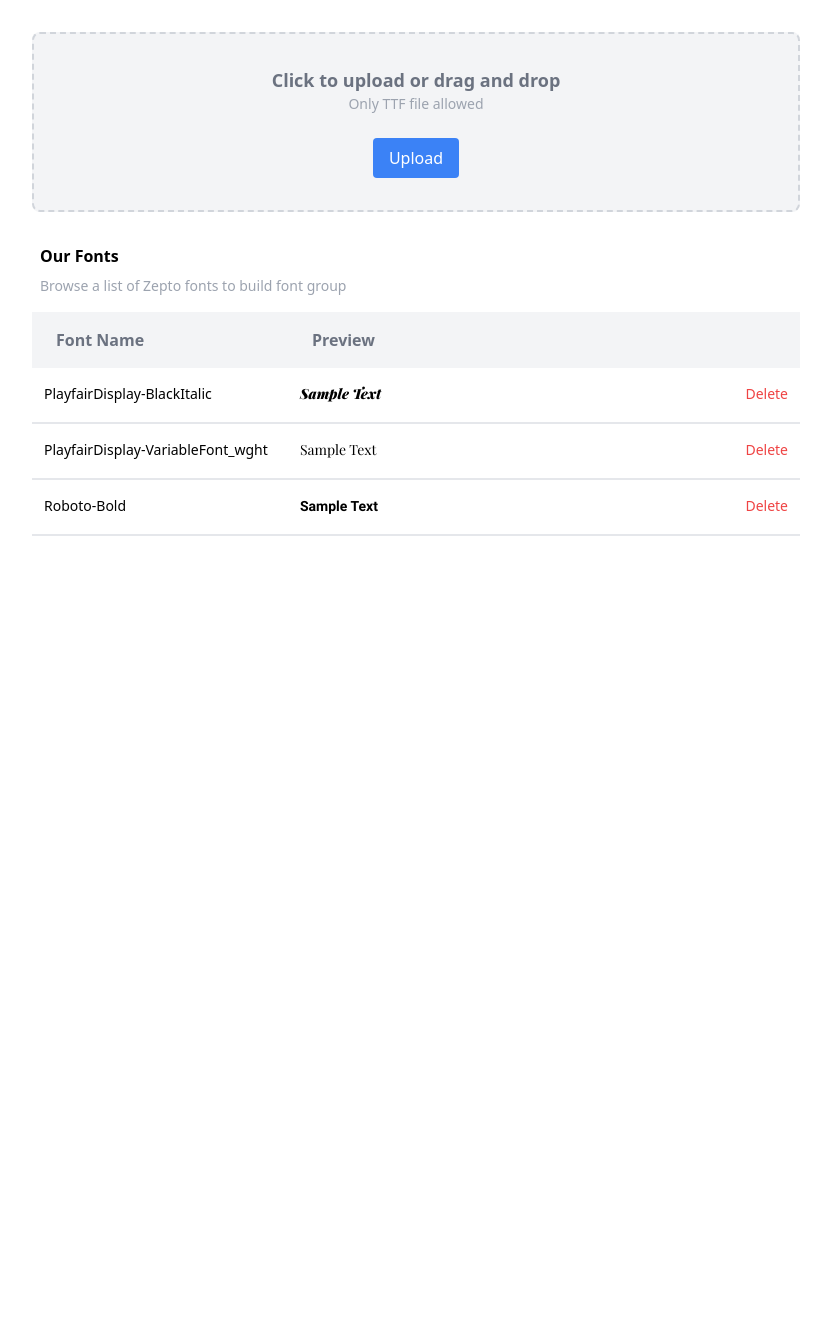
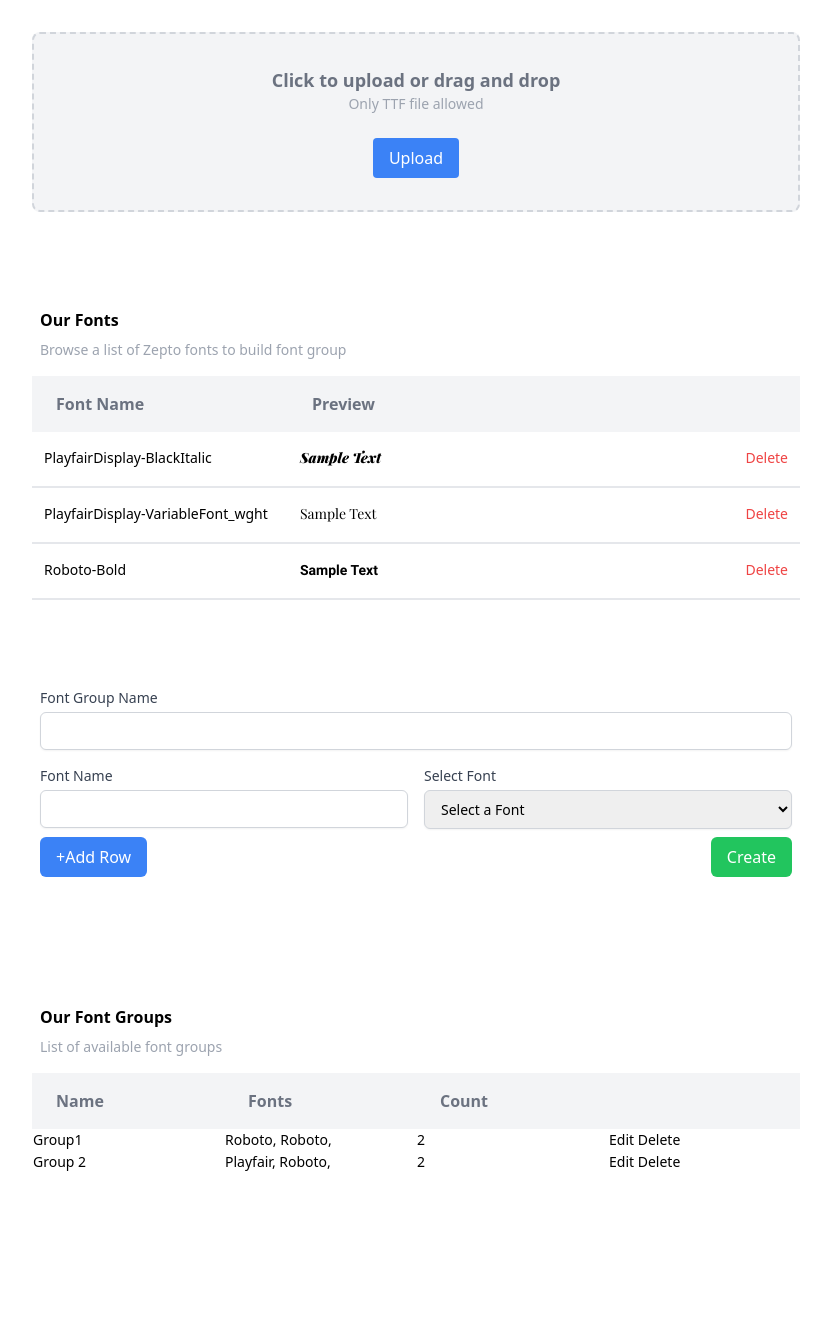
Before and after one commit to asif-cse-kuet/FontUploader, a PHP site: page / in a window 1280 px wide. Shown: the whole page, without its empty margins (224-1055 px from the left). Before the commit the page ends 536 px from the top, so only its background shows below. Run offline with PHP 8.4, Linux system fonts and the light colour scheme; some libraries are stand-ins or nearby versions.

Commit message:
Font-group create modal, display modal created

```diff
--- /dev/null
+++ b/ajax/fontGroup.js
@@ -0,0 +1,73 @@
+$(document).ready(function(){
+    var rowIndex = 1;
+    // Handle the addition of new font rows
+    $('#addRow').click(function() {
+        rowIndex++;
+        var fontOptions = '<?php echo $fontOptions; ?>';
+        $('#fontRows').append(
+            '<div class="flex space-x-4 mb-2 font-row">' +
+                '<div class="flex-1">' +
+                    '<label for="fontName_' + rowIndex + '" class="block text-sm font-medium text-gray-700">Font Name</label>' +
+                    '<input type="text" id="fontName_' + rowIndex + '" name="fontName[]" class="mt-1 block w-full px-3 py-2 border border-gray-300 rounded-md shadow-sm focus:ring-indigo-500 focus:border-indigo-500 sm:text-sm" required>' +
+                '</div>' +
+                '<div class="flex-1">' +
+                    '<label for="fontSelect_' + rowIndex + '" class="block text-sm font-medium text-gray-700">Select Font</label>' +
+                    '<select id="fontSelect_' + rowIndex + '" name="fontSelect[]" class="mt-1 block w-full px-3 py-2 border border-gray-300 rounded-md shadow-sm focus:ring-indigo-500 focus:border-indigo-500 sm:text-sm" required>' +
+                        '<option value="">Select a Font</option>' +
+                        '<option id="insertFont" value=""></option>' +
+                        +loadFonts(rowIndex)+
+                    '</select>' +
+                '</div>' +
+            '</div>'
+        );
+    });
+
+
+    // Handle form submission
+    $('#fontGroupForm').submit(function(e) {
+        e.preventDefault();
+        var formData = $(this).serialize(); // Serialize form data
+        $.ajax({
+            url: 'classes/font_group.php',
+            type: 'POST',
+            data: formData,
+            success: function(response){
+                try {
+                    var res = (response);
+                    if(res.status === 'success'){
+                        alert('Font Group Created Successfully');
+                        location.reload(); // Reload the form
+                    } else {
+                        // $('#error').text(res.message);
+                        alert('Group Name Already Exists');
+                    }
+                } catch (e) {
+                    $('#error').text('Error parsing server response: ' + e.message);
+                }
+            },
+            error: function(jqXHR, textStatus, errorThrown) {
+                $('#error').text('Form Submission Error: ' + textStatus + ' - ' + errorThrown);
+            }
+        });
+    });
+});
+
+
+function loadFonts(rowIndex) {
+    // Make an AJAX call to the PHP script
+    fetch('classes/get-fonts.php', {
+        method: 'POST', // Use POST method
+        headers: {
+            'Content-Type': 'application/x-www-form-urlencoded', // Form data type
+        }
+    })
+    .then(response => response.text()) // Handle response as text
+    .then(data => {
+        console.log(data);
+        console.log("Row Index is :"+ rowIndex);
+        $('#fontSelect_'+rowIndex).empty();
+        $('#fontSelect_'+rowIndex).append('<option value="">Select a Font</option>');
+        $('#fontSelect_'+rowIndex).append(data);
+    })
+    .catch(error => console.error('Error:', error));
+};
--- /dev/null
+++ b/font_groups.json
@@ -0,0 +1,28 @@
+[
+    {
+        "group_name": "Group1",
+        "fonts": [
+            {
+                "font_name": "Roboto",
+                "font_file": "PlayfairDisplay-BlackItalic.ttf"
+            },
+            {
+                "font_name": "Roboto",
+                "font_file": "Roboto-Bold.ttf"
+            }
+        ]
+    },
+    {
+        "group_name": "Group 2",
+        "fonts": [
+            {
+                "font_name": "Playfair",
+                "font_file": "PlayfairDisplay-BlackItalic.ttf"
+            },
+            {
+                "font_name": "Roboto",
+                "font_file": "Roboto-Bold.ttf"
+            }
+        ]
+    }
+]
--- a/index.php
+++ b/index.php
@@ -1,3 +1,17 @@
+<?php
+$fontDir = 'fonts/';
+$fontOptions = '';
+
+if (is_dir($fontDir)) {
+    $fonts = array_diff(scandir($fontDir), ['..', '.']);
+    foreach ($fonts as $font) {
+        $fontName = htmlspecialchars(pathinfo($font, PATHINFO_FILENAME));
+        $fontValue = htmlspecialchars($font);
+        $fontOptions .= '<option value="' . $fontValue . '">' . $fontName . '</option>';
+    }
+}
+?>
+
 <!DOCTYPE html>
 <html lang="en">
 
@@ -28,9 +42,8 @@
             <!-- Add a submit button to trigger the form -->
             <button type="submit" class="bg-blue-500 text-white px-4 py-2 rounded">Upload</button>
         </form>
-
         <p id="error" class="text-red-500 mt-4"></p>
-
+        <br><br>
         <!-- Font Show Section -->
         <div class="bg-white mt-6">
             <h4 class="p-2"><strong>Our Fonts</strong></h4>
@@ -69,11 +82,104 @@
                 </tbody>
             </table>
         </div>
+        <br><br>
+        <!-- Font Group Create Modal -->
+        <div class="mt-8 mb-6 p-2">
+            <form id="fontGroupForm">
+                <div class="mb-4">
+                    <label for="groupName" class="block text-sm font-medium text-gray-700">Font Group Name</label>
+                    <input type="text" id="groupName" name="groupName" class="mt-1 block w-full px-3 py-2 border border-gray-300 rounded-md shadow-sm focus:ring-indigo-500 focus:border-indigo-500 sm:text-sm" required>
+                </div>
+
+                <div id="fontRows">
+                    <div class="flex space-x-4 mb-2 font-row">
+                        <div class="flex-1">
+                            <label for="fontName_1" class="block text-sm font-medium text-gray-700">Font Name</label>
+                            <input type="text" id="fontName_1" name="fontName[]" class="mt-1 block w-full px-3 py-2 border border-gray-300 rounded-md shadow-sm focus:ring-indigo-500 focus:border-indigo-500 sm:text-sm" required>
+                        </div>
+                        <div class="flex-1">
+                            <label for="fontSelect_" class="block text-sm font-medium text-gray-700">Select Font</label>
+                            <select id="fontSelect_" name="fontSelect[]" class="mt-1 block w-full px-3 py-2 border border-gray-300 rounded-md shadow-sm focus:ring-indigo-500 focus:border-indigo-500 sm:text-sm" required>
+                                <option value="">Select a Font</option>
+                                <?php
+                                // Load fonts from the directory
+                                $fontDir = 'fonts/';
+                                if (is_dir($fontDir)) {
+                                    $fonts = array_diff(scandir($fontDir), array('..', '.'));
+                                    foreach ($fonts as $font) {
+                                        echo '<option value="' . htmlspecialchars($font) . '">' . htmlspecialchars(pathinfo($font, PATHINFO_FILENAME)) . '</option>';
+                                    }
+                                }
+                                ?>
+                            </select>
+                        </div>
+                    </div>
+                </div>
+
+                <div class="flex justify-between">
+                    <button type="button" id="addRow" class="px-4 py-2 bg-blue-500 text-white rounded-md">+Add Row</button>
+                    <button type="submit" class="px-4 py-2 bg-green-500 text-white rounded-md">Create</button>
+                </div>
+                <div id="error" class="mt-4 text-red-500"></div>
+            </form>
+        </div>
+        <br><br>
+        <!-- Font Group Show Modal  -->
+        <div class="bg-white mt-6">
+            <h4 class="p-2"><strong>Our Font Groups</strong></h4>
+            <p class="text-gray-400 pl-2 text-sm">List of available font groups</p>
+            <p id="fontGroupUpdateText" class="text-red-500 mt-4"></p>
+            <table class="w-full mt-4 table-fixed" id="fontPreviewTable">
+                <thead>
+                    <tr class="bg-gray-100">
+                        <th class="text-left py-4 px-6 text-gray-500 text-md">Name</th>
+                        <th class="text-left py-4 px-6 text-gray-500 text-md">Fonts</th>
+                        <th class="text-left py-4 px-6 text-gray-500 text-md">Count</th>
+                        <th class="py-4 px-6"></th>
+                    </tr>
+                </thead>
+                <tbody class="text-sm">
+                    <?php
+                    $groupFilePath = 'font_groups.json';
+
+                    if (file_exists($groupFilePath)) {
+                        $fontGroups = json_decode(file_get_contents($groupFilePath), true);
+
+                        foreach ($fontGroups as $group) {
+                            // Count the number of fonts in the group
+                            $fontCount = count($group['fonts']);
+
+                            // Create a string to display all font names
+                            $fontNames = '';
+                            foreach ($group['fonts'] as $font) {
+                                $fontNames .= htmlspecialchars($font['font_name']) . ',' . ' ';
+                            }
+
+                            // Display table row for each font group
+                            echo '<tr class="p-4">';
+                            echo '<td>' . htmlspecialchars($group['group_name']) . '</td>';
+                            echo '<td>' . $fontNames . '</td>';
+                            echo '<td>' . $fontCount . '</td>';
+                            echo '<td>
+                                    <button onclick="editGroup(\'' . htmlspecialchars($group['group_name']) . '\')">Edit</button>
+                                    <button onclick="deleteGroup(\'' . htmlspecialchars($group['group_name']) . '\')">Delete</button>
+                                </td>';
+                            echo '</tr>';
+                        }
+                    }
+                    ?>
+
+                </tbody>
+            </table>
+        </div>
+        <div class="mb-16"></div>
+        <br><br>
 
     </div>
 
     <!-- jQuery and JS -->
     <script src="ajax/upload.js"></script>
+    <script src="ajax/fontGroup.js"></script>
     <script>
         // Show selected file name on the button
         $('#fontFile').change(function() {
```
Also changed, not shown: classes/font_group.php (added, +52 -0 lines), classes/get-fonts.php (added, +11 -0 lines).
